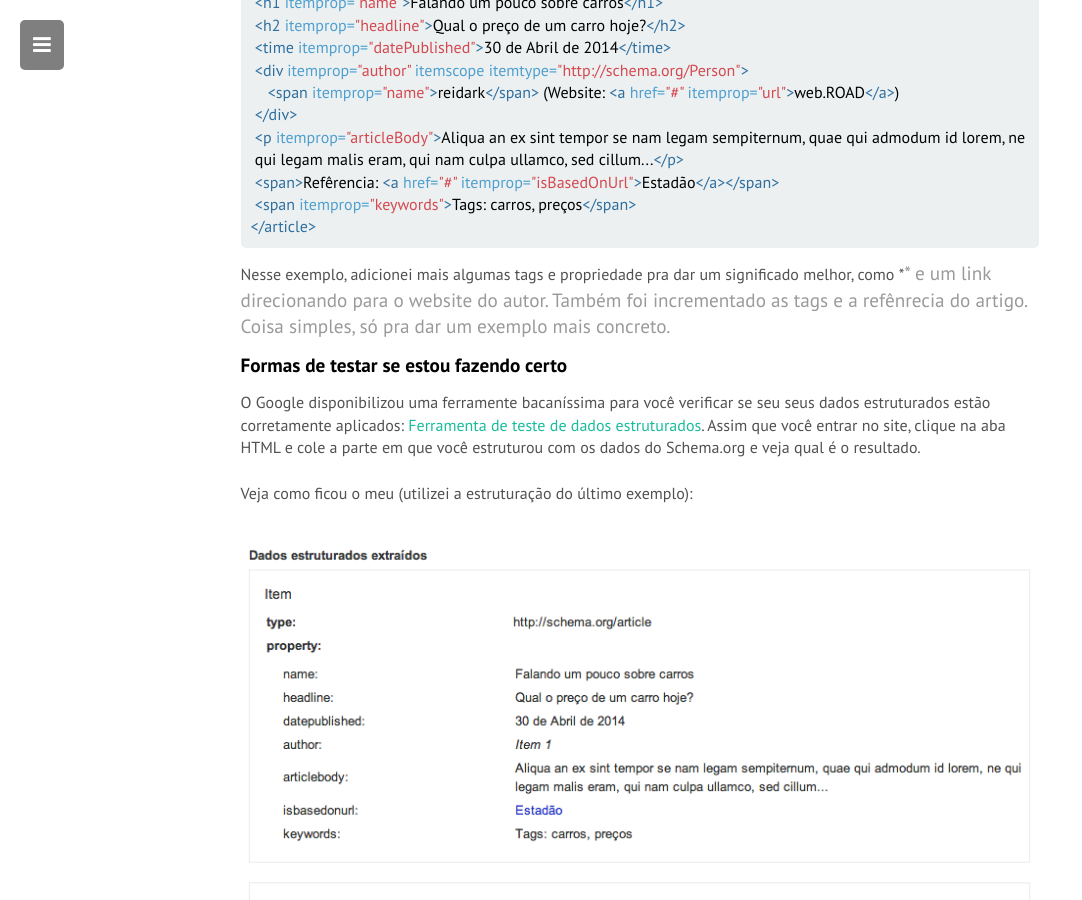
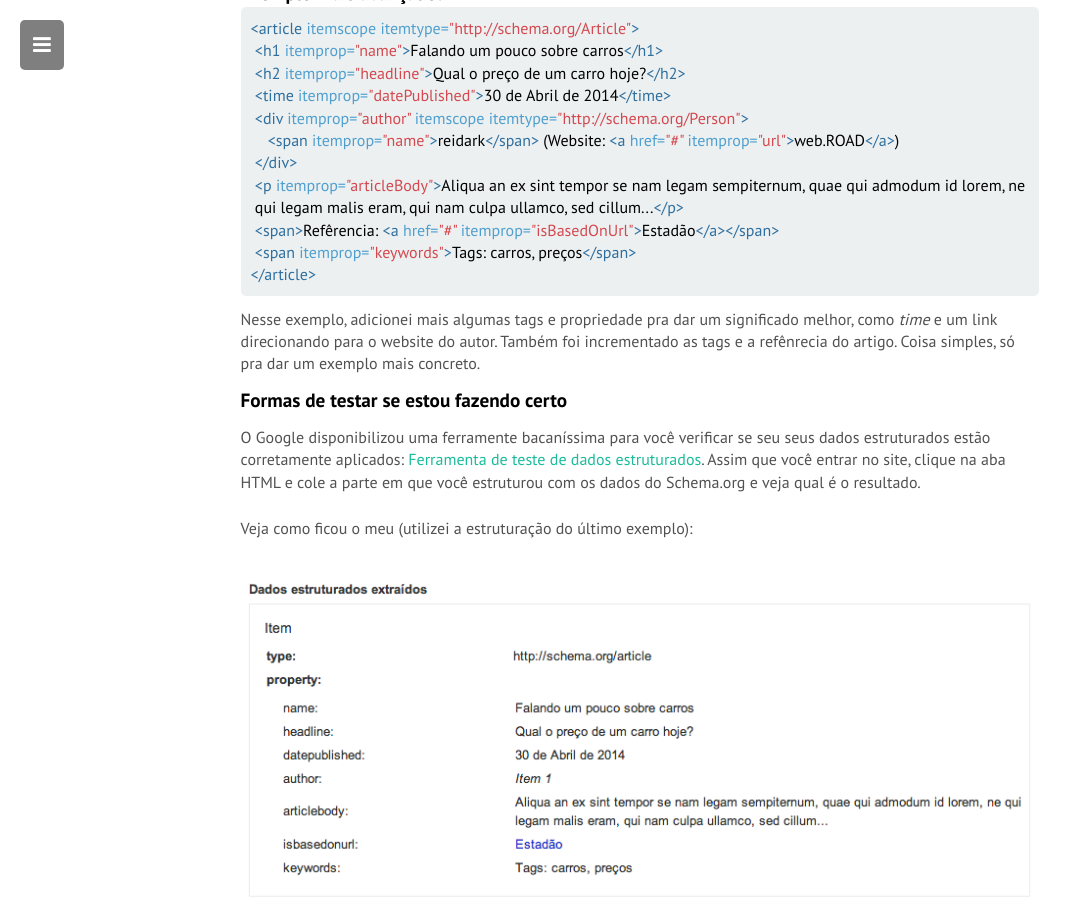
Before and after one commit to reidark/reidark.github.io, a Jekyll site: the page built from _posts/2014-04-30-schema-org-apenas-use.markdown, in a window 1280 px wide and 900 px high, scrolled down 4445 px. Shown: the whole window, without its empty margins (0-1082 px from the left). Built offline with Jekyll 4.4.1, drawn with Linux system fonts in a browser that asks for light colours; nearby versions of some CDN libraries; comment, search, counter and statistics services are not loaded.

Commit message:
fix post

```diff
--- a/_posts/2014-04-30-schema-org-apenas-use.markdown
+++ b/_posts/2014-04-30-schema-org-apenas-use.markdown
@@ -125,7 +125,9 @@
 Pode notar que nessa tabela tem várias propriedades para serem adicionadas dentro do *itemprop* e assim elas dão informação para aquele conteúdo.
 
 **<h1>**: Era aonde continha o título do artigo, por isso foi atribuido para ele a propriedade itemprop *name*.
+
 **<h2>**: Bascaimente um *excerpt* ou um sub-título. Por esse motivo identificamos ele com o itemprop *headline*
+
 **<p>**: Conteúdo do artigo, praticamente todo o corpo do conteúdo. Propriedade itemprop "articleBody".
 
 Lembrando que o itemprop pode ir nas tags mais usadas para um estruturação, como *<span>*, *<a>*, *<strong>* entre outros.
@@ -175,7 +177,7 @@
 
 {% endhighlight %}
 
-Nesse exemplo, adicionei mais algumas tags e propriedade pra dar um significado melhor, como *<time>* e um link direcionando para o website do autor. Também foi incrementado as tags e a refênrecia do artigo. Coisa simples, só pra dar um exemplo mais concreto.
+Nesse exemplo, adicionei mais algumas tags e propriedade pra dar um significado melhor, como *time* e um link direcionando para o website do autor. Também foi incrementado as tags e a refênrecia do artigo. Coisa simples, só pra dar um exemplo mais concreto.
 
 #### Formas de testar se estou fazendo certo
 
```
Also changed, not shown: other parts of _posts/2014-04-30-schema-org-apenas-use.markdown (+1 -1 lines).
